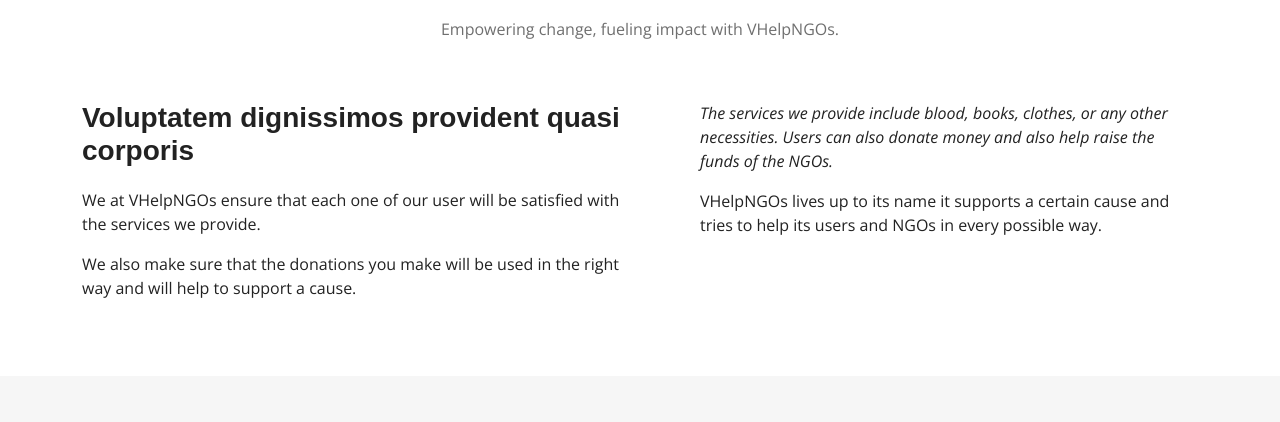
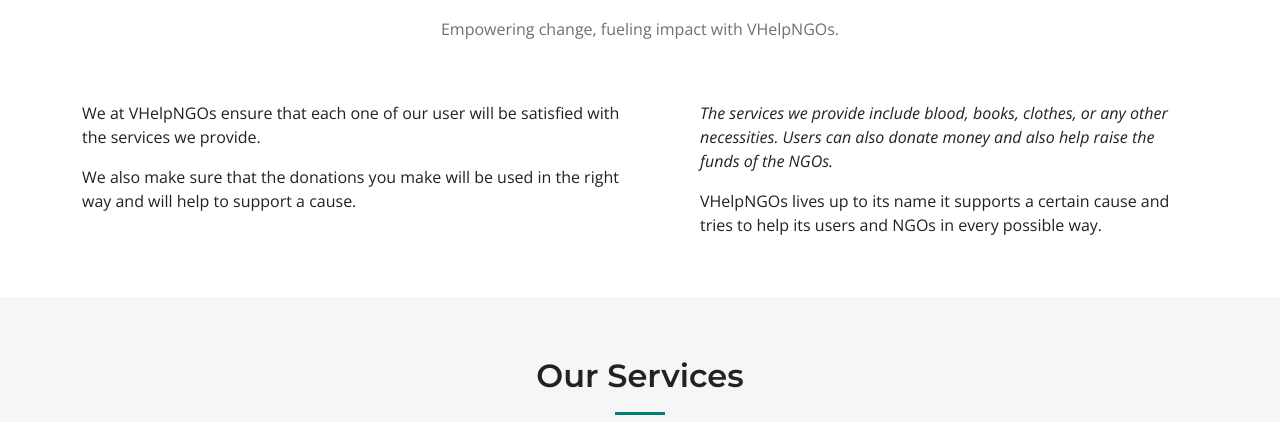
Before and after one commit to zahyaah/VHelpNGOs, a plain HTML site: page index.html in a window 1280 px wide. Shown: the part 675-1097 px from the top of the page. Drawn offline with nearby package versions, Linux system fonts and the light colour scheme.

Commit message:
some change in home page

```diff
--- a/index.html
+++ b/index.html
@@ -94,7 +94,7 @@
 
             <div class="row gy-4">
               <div class="col-lg-6">
-                <h3>Voluptatem dignissimos provident quasi corporis</h3>
+<!--                <h3></h3>-->
                 <p>We at VHelpNGOs ensure that each one of our user will be satisfied with the services we provide.</p>
                 <p>We also make sure that the donations you make will be used in the right way and will help to support a cause.</p>
               </div>
```
